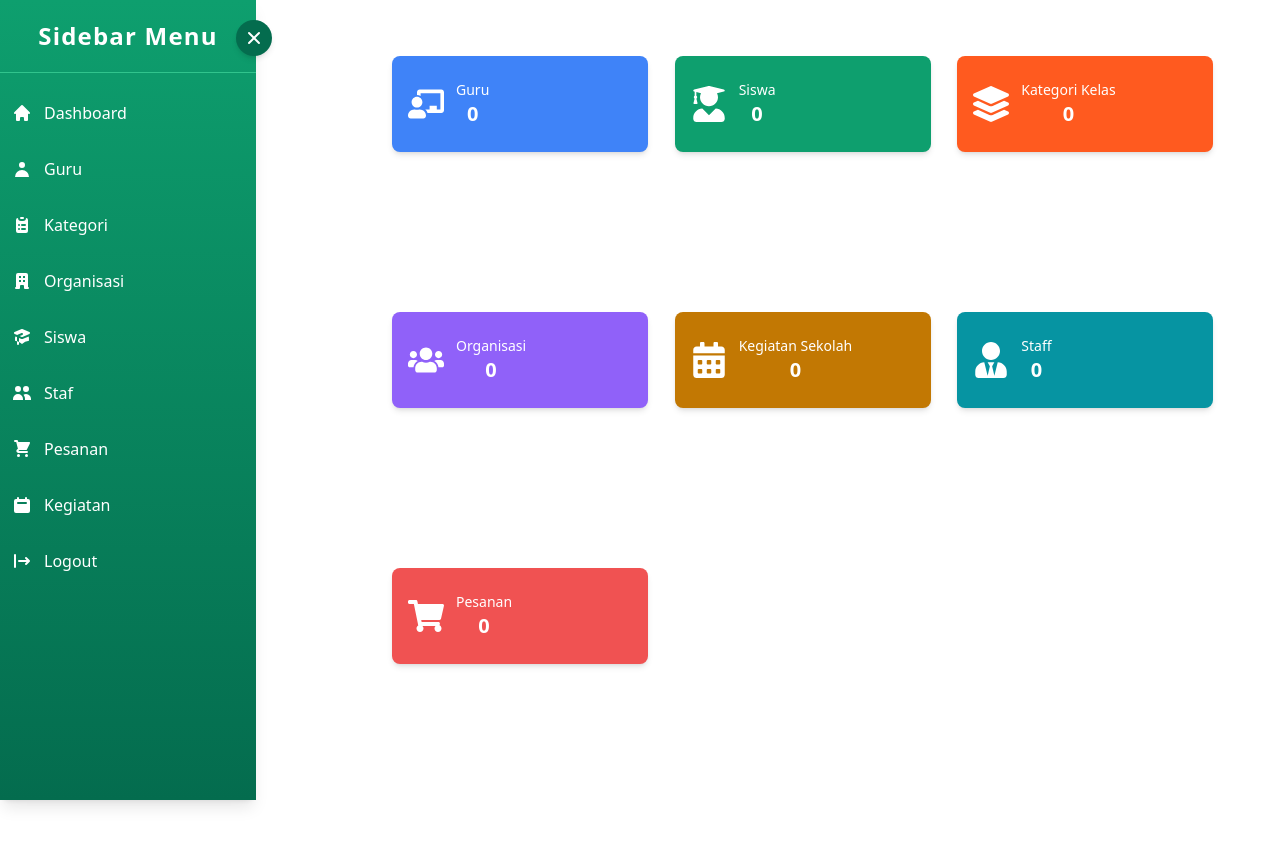
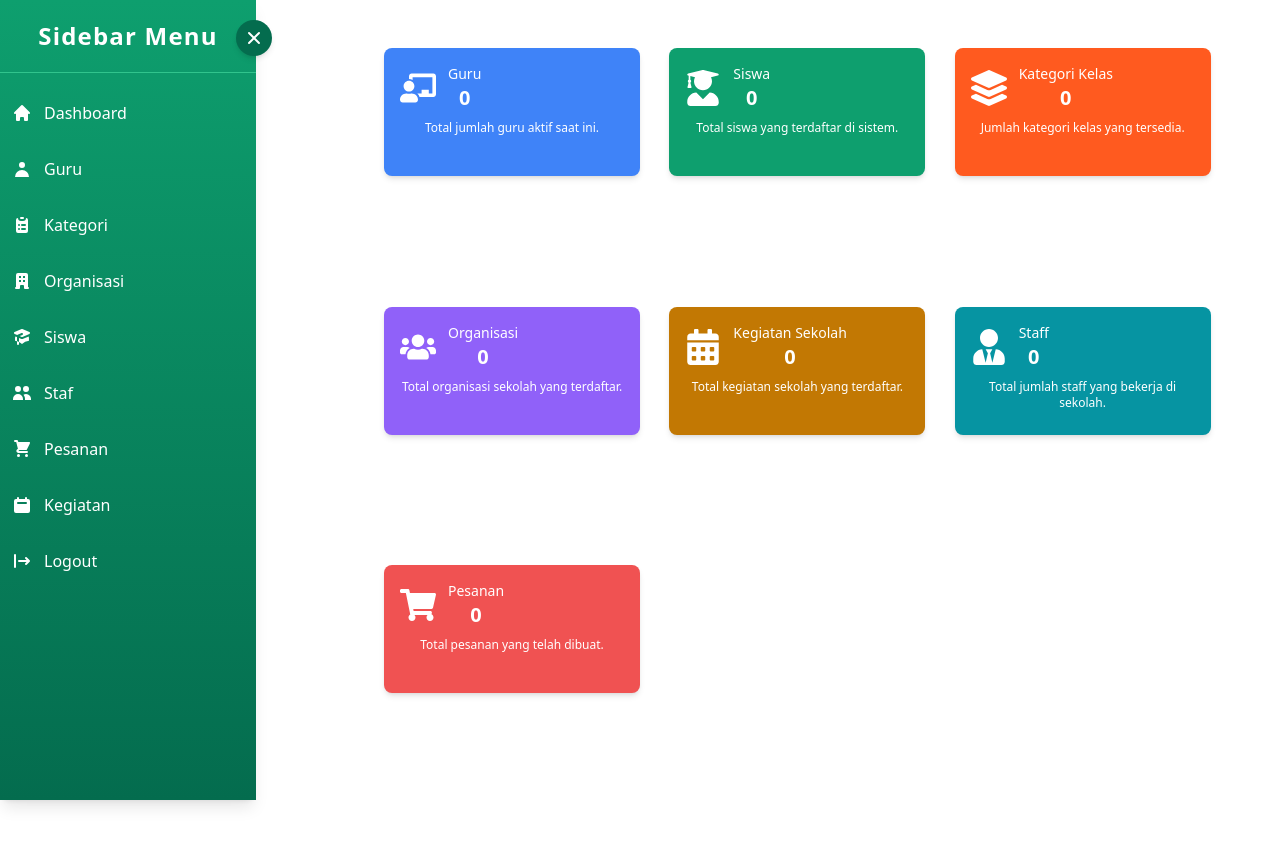
Before and after one commit to projectbinusa/portofoliomranggen-client, a React (Vite) app: page /dashboard in a window 1280 px wide. Shown: the top 846 px of the page. Built offline with nearby package versions, Linux system fonts and the light colour scheme; no server answers; sample sign-in values are in the browser's storage.

Commit message:
Revisi Pada Dashboard

```diff
--- a/src/tampilan/Dashboard.jsx
+++ b/src/tampilan/Dashboard.jsx
@@ -1,13 +1,47 @@
 import React, { useState, useEffect } from "react";
 import { useNavigate } from "react-router-dom";
 import axios from "axios";
+import PropTypes from "prop-types"; // Import PropTypes
 import { FaChalkboardTeacher, FaUserGraduate, FaLayerGroup, FaUsers, FaCalendarAlt, FaUserTie, FaShoppingCart } from "react-icons/fa";
 import Sidebar from "../components/Sidebar";
+
+function DashboardCard({ icon, label, count, description, color, onClick }) {
+  return (
+    <div className={`flex flex-col w-64 h-32 ${color} rounded-lg shadow-md text-white p-4 cursor-pointer`} onClick={onClick}>
+      <div className="flex items-center">
+        <div className="text-4xl mr-3">{icon}</div>
+        <div>
+          <p className="text-sm">{label}</p>
+          <h3 className="text-xl font-bold">{count}</h3>
+        </div>
+      </div>
+      <p className="text-xs mt-2 text-white">{description}</p>
+    </div>
+  );
+}
+
+// Menambahkan validasi untuk props
+DashboardCard.propTypes = {
+  icon: PropTypes.node.isRequired,  // Untuk komponen React seperti icon
+  label: PropTypes.string.isRequired,  // Label adalah string
+  count: PropTypes.number.isRequired,  // Count adalah number
+  description: PropTypes.string.isRequired,  // Deskripsi adalah string
+  color: PropTypes.string.isRequired,  // Color adalah string
+  onClick: PropTypes.func.isRequired,  // onClick adalah fungsi
+};
 
 export default function Dashboard() {
   const [isSidebarOpen, setIsSidebarOpen] = useState(true);
   const navigate = useNavigate();
-  const [dataCounts, setDataCounts] = useState({ guru: 0, siswa: 0, kategoriKelas: 0, organisasi: 0, kegiatan: 0, staff: 0, pesanan: 0 });
+  const [dataCounts, setDataCounts] = useState({
+    guru: 0,
+    siswa: 0,
+    kategoriKelas: 0,
+    organisasi: 0,
+    kegiatan: 0,
+    staff: 0,
+    pesanan: 0,
+  });
 
   useEffect(() => {
     const fetchDataCounts = async () => {
@@ -42,27 +76,16 @@ export default function Dashboard() {
   return (
     <div className="flex min-h-screen">
       <Sidebar isOpen={isSidebarOpen} setIsOpen={setIsSidebarOpen} />
-      <div className={`flex-1 p-6 grid grid-cols-1 sm:grid-cols-2 md:grid-cols-3 gap-4 transition-all duration-300 ${isSidebarOpen ? "ml-64" : "ml-0"}`}>
-        <DashboardCard icon={<FaChalkboardTeacher />} label="Guru" count={dataCounts.guru} color="bg-blue-500" onClick={() => navigate("/guru")} />
-        <DashboardCard icon={<FaUserGraduate />} label="Siswa" count={dataCounts.siswa} color="bg-green-500" onClick={() => navigate("/siswa")} />
-        <DashboardCard icon={<FaLayerGroup />} label="Kategori Kelas" count={dataCounts.kategoriKelas} color="bg-orange-500" onClick={() => navigate("/kategori-kelas")} />
-        <DashboardCard icon={<FaUsers />} label="Organisasi" count={dataCounts.organisasi} color="bg-purple-500" onClick={() => navigate("/organisasi")} />
-        <DashboardCard icon={<FaCalendarAlt />} label="Kegiatan Sekolah" count={dataCounts.kegiatan} color="bg-yellow-500" onClick={() => navigate("/kegiatan-sekolah")} />
-        <DashboardCard icon={<FaUserTie />} label="Staff" count={dataCounts.staff} color="bg-teal-500" onClick={() => navigate("/staff")} />
-        <DashboardCard icon={<FaShoppingCart />} label="Pesanan" count={dataCounts.pesanan} color="bg-red-500" onClick={() => navigate("/page-pesanan")} />
+      <div className={`flex-1 p-4 grid grid-cols-1 sm:grid-cols-2 md:grid-cols-3 gap-2 transition-all duration-300 ${isSidebarOpen ? "ml-64" : "ml-5"}`}>
+
+        <DashboardCard icon={<FaChalkboardTeacher />} label="Guru" count={dataCounts.guru} description="Total jumlah guru aktif saat ini." color="bg-blue-500" onClick={() => navigate("/guru")} />
+        <DashboardCard icon={<FaUserGraduate />} label="Siswa" count={dataCounts.siswa} description="Total siswa yang terdaftar di sistem." color="bg-green-500" onClick={() => navigate("/siswa")} />
+        <DashboardCard icon={<FaLayerGroup />} label="Kategori Kelas" count={dataCounts.kategoriKelas} description="Jumlah kategori kelas yang tersedia." color="bg-orange-500" onClick={() => navigate("/kategori-kelas")} />
+        <DashboardCard icon={<FaUsers />} label="Organisasi" count={dataCounts.organisasi} description="Total organisasi sekolah yang terdaftar." color="bg-purple-500" onClick={() => navigate("/organisasi")} />
+        <DashboardCard icon={<FaCalendarAlt />} label="Kegiatan Sekolah" count={dataCounts.kegiatan} description="Total kegiatan sekolah yang terdaftar." color="bg-yellow-500" onClick={() => navigate("/kegiatan-sekolah")} />
+        <DashboardCard icon={<FaUserTie />} label="Staff" count={dataCounts.staff} description="Total jumlah staff yang bekerja di sekolah." color="bg-teal-500" onClick={() => navigate("/staff")} />
+        <DashboardCard icon={<FaShoppingCart />} label="Pesanan" count={dataCounts.pesanan} description="Total pesanan yang telah dibuat." color="bg-red-500" onClick={() => navigate("/page-pesanan")} />
       </div>
     </div>
   );
 }
-
-function DashboardCard({ icon, label, count, color, onClick }) {
-  return (
-    <div className={`flex flex-row items-center w-64 h-24 ${color} rounded-lg shadow-md text-white p-4 cursor-pointer`} onClick={onClick}>
-      <div className="text-4xl mr-3">{icon}</div>
-      <div>
-        <p className="text-sm">{label}</p>
-        <h3 className="text-xl font-bold">{count}</h3>
-      </div>
-    </div>
-  );
-}
```
